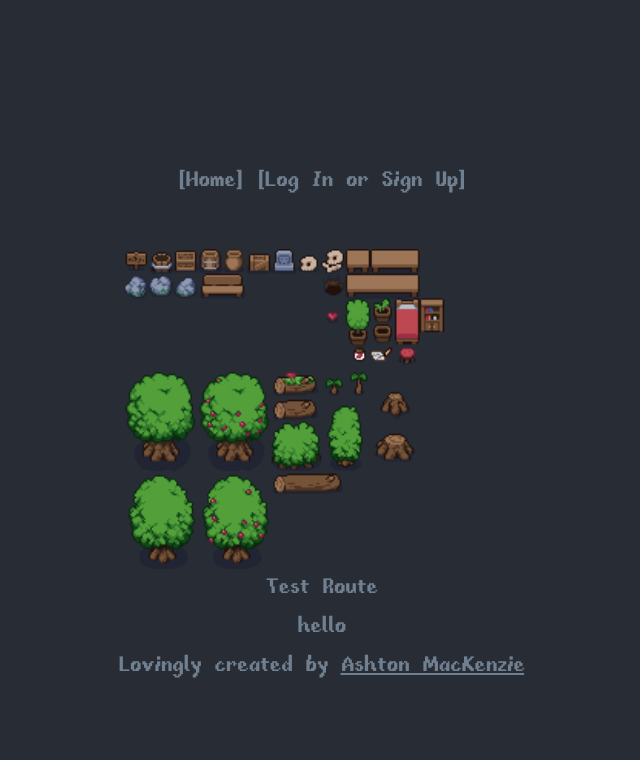
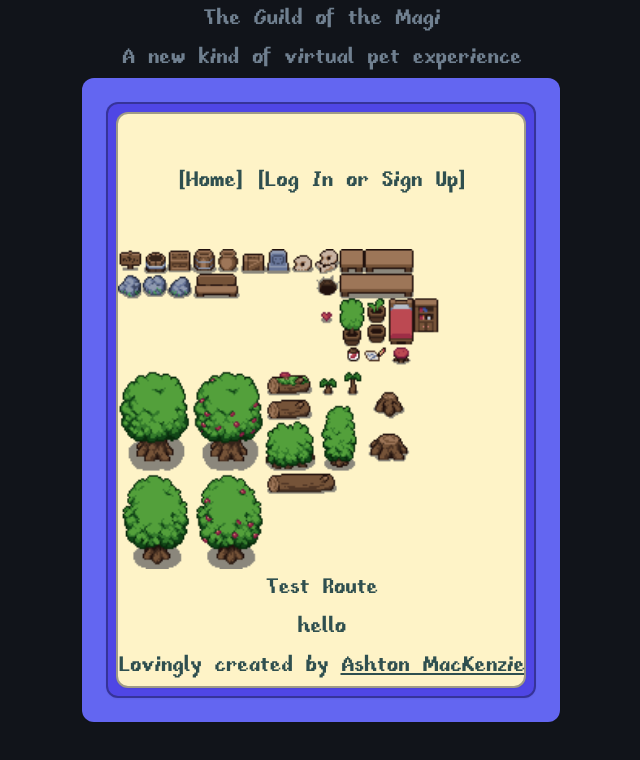
Before and after one commit to Rainbow-Collective/petsite, a React (Create React App) app in the folder client/: page /testing in a window 1280 px wide. Shown: the top 760 px of the page, without its empty margins (319-959 px from the left). Built offline with nearby package versions, Linux system fonts and the light colour scheme.

Commit message:
have cleaned out some an solutions from phase 4 in css. TODO: stop trying to combat tailwind with the app.css stylesheet

```diff
--- a/client/src/App.tsx
+++ b/client/src/App.tsx
@@ -17,8 +17,15 @@ function App() {
   // https://www.geeksforgeeks.org/how-to-use-files-in-public-folder-in-reactjs/
   return (
     <BrowserRouter>
-      <div className="App">
+      <div className="App flex flex-col justify-around">
         <header className="App-header">
+          <h1>The Guild of the Magi</h1>
+          <h2>A new kind of virtual pet experience</h2>
+        </header >
+        <main className='flex justify-center content-center grayText'>
+          <div className='absolute bg-indigo-500 rounded-xl shadow-sm w-124'>
+            <div className='border-gray-900 border-opacity-40 border-2 bg-indigo-600 m-6 rounded-xl shadow-sm'>
+              <div className='border-gray-900 border-opacity-40 border-2 bg-amber-100 m-2 rounded-xl shadow-sm'>
                 <Navbar />
                 <Switch>
                   <Route path="/testing">
@@ -37,8 +44,10 @@ function App() {
                   </Route>
                 </Switch>
                 <Footer />
-        </header >
-
+              </div>
+            </div>
+          </div>
+        </main>
       </div >
     </BrowserRouter >
   );
--- a/client/src/styles/App.css
+++ b/client/src/styles/App.css
@@ -2,12 +2,15 @@
 RGB: 207, 221, 212
 */
 body {
-  background-color: #282c34;
+  /* background-color: #ffffff; */
+  background-color: #11141a;
+
 }
 
 .App {
   text-align: center;
-  background: #282c34;
+  /* background-color: #11141a; */
+  background-color: #ffffff;
 }
 
 .App-logo {
@@ -22,8 +25,9 @@ body {
 } */
 
 .App-header {
-  background-color: #282c34;
-  min-height: 100vh;
+  /* background-color: #282c34; */
+  background-color: #11141a;
+  /* min-height: 100vh; */
   display: flex;
   flex-direction: column;
   align-items: center;
@@ -33,6 +37,12 @@ body {
   /* font-family: 'VT323', monospace; */
   font-family: 'fibberishregular', monospace;
 
+}
+
+.grayText {
+  font-size: calc(10px + 2vmin);
+  color: darkslategray;
+  font-family: 'fibberishregular', monospace;
 }
 
 .App-link {
```
Also changed, not shown: 1 other file (tests, documents, lock files or other folders). Lines whose indentation alone changed are shown as unchanged.
